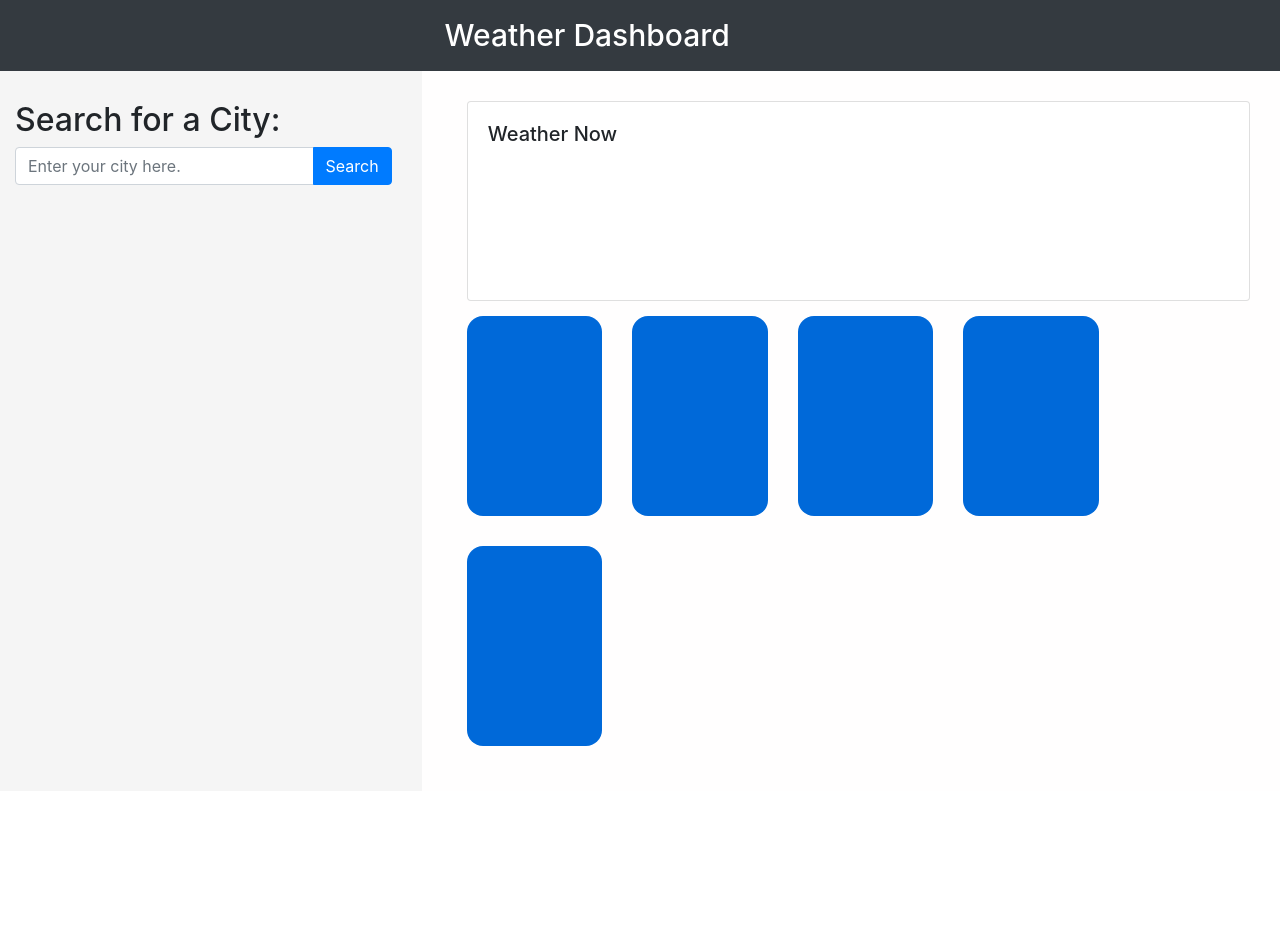
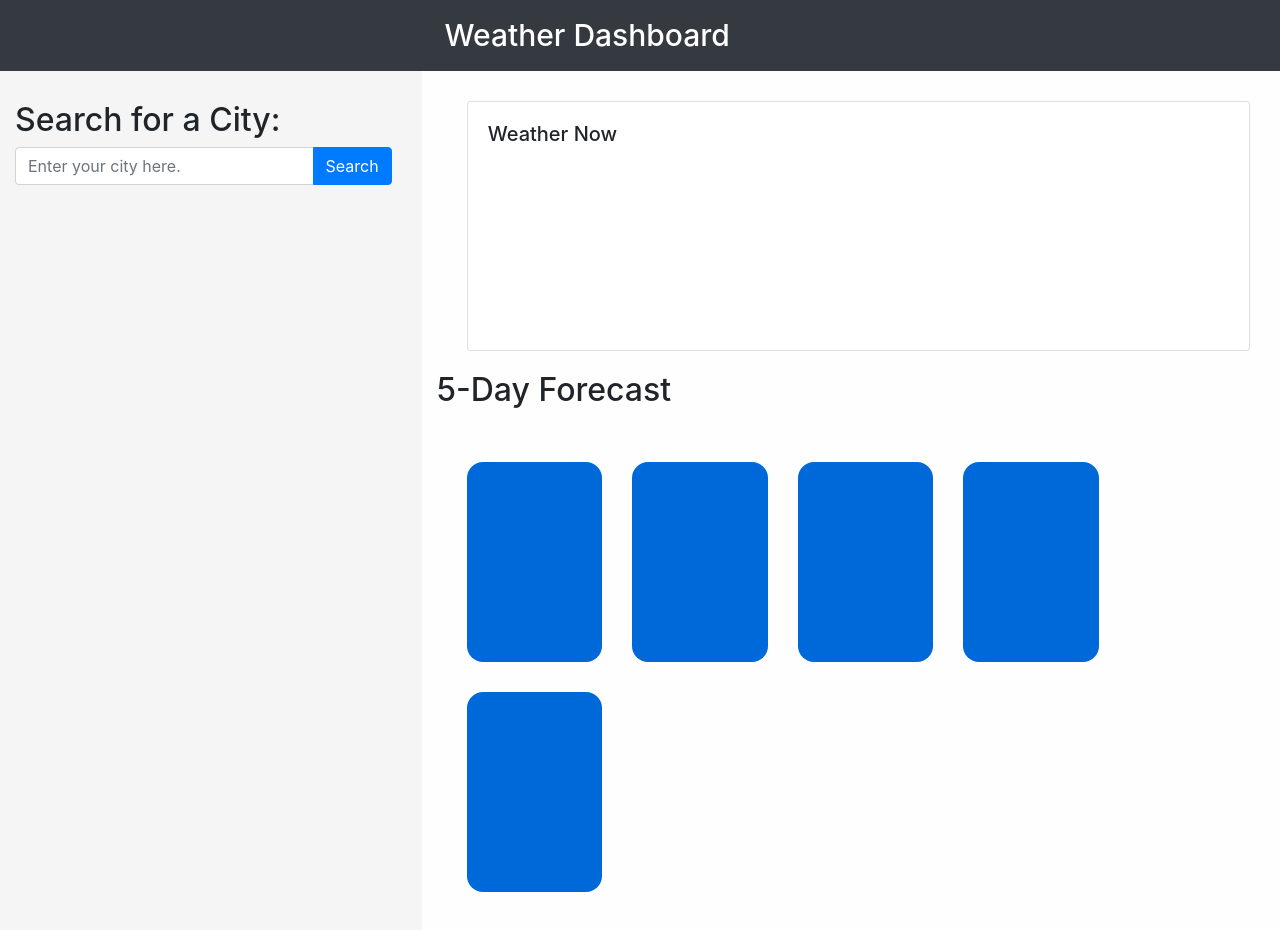
Before and after one commit to alexandramj92/Weather-Dashboard, a plain HTML site: page index.html in a window 1280 px wide. Before the commit the page ends 800 px from the top, so only its background shows below. Drawn offline with nearby package versions, Linux system fonts and the light colour scheme.

Commit message:
added title to 5 day forecast section

```diff
--- a/index.html
+++ b/index.html
@@ -23,7 +23,6 @@
 
     <!--Weather Dashboard Container-->
 
-    <!-- <div class="container" id="weather-dashboard"> -->
         <div class="row">
     <!--Search Bar Section-->
             <div class="col-md-4" id="search-section">
@@ -61,12 +60,18 @@
                         </div>
                     </div>
                 </div>
+
+            <!--Title for 5 day forecast-->
+
+                <div class="row">
+                        <div class="col-md-12" id="fiveday-title">
+                                <h2>5-Day Forecast</h2>
+                        </div>
+                 </div>
                 <!--5-Day Forecast-->
                 <div class="row" id="five-day-cont">
-                    <!--Spacer-->
-                    <!-- <div class="col-md">
 
-                    </div> -->
+
                     <!--First Day-->
                     <div class="col-md-2" id="day-one">
 
@@ -96,17 +101,13 @@
 
                     </div>
 
-                    <!--Spacer-->
-                    <!-- <div class="col-md">
 
-                    </div> -->
 
                 </div>
 
             </div>
 
         </div>
-    <!-- </div> -->
 
 
 
--- a/style.css
+++ b/style.css
@@ -29,7 +29,7 @@ span.navbar-brand.mb-0.h1{
 
 #current-weather{
     background-color: rgb(255, 254, 254);
-    height: 200px;
+    height: 300px;
     padding: 30px;
 }
 
@@ -46,8 +46,9 @@ span.navbar-brand.mb-0.h1{
     padding: 30px;
     background-color: rgb(255, 254, 254);
 
+
 }
 
 #current-weather-card{
-    height: 200px;
+    height: 250px;
 }
```
